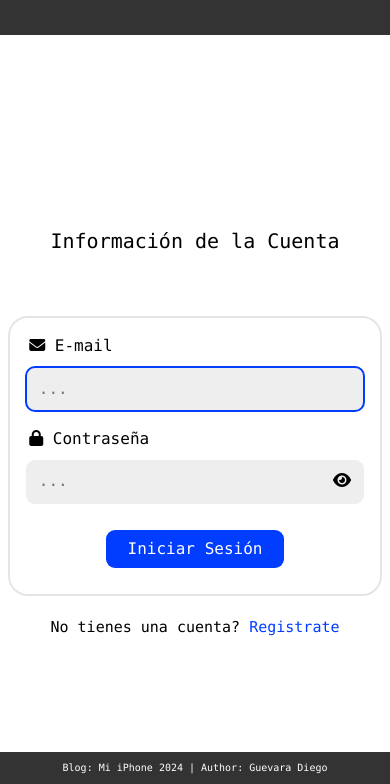
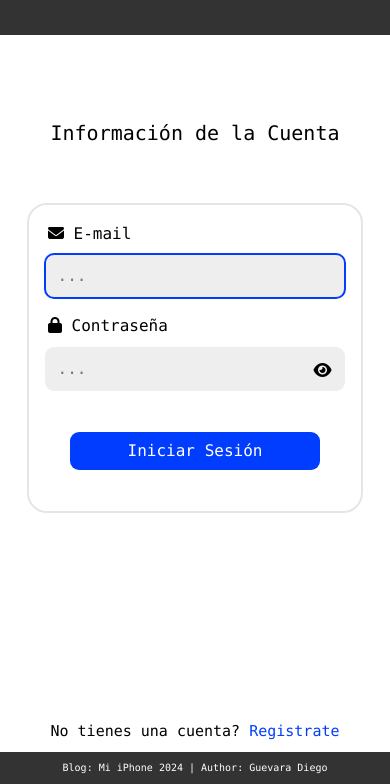
Before and after one commit to Diebut/Diebut.github.io, a website: page index.html in a window 390 px wide. Shown: the part 77-861 px from the top of the page. Drawn offline with Linux system fonts and the light colour scheme.

Commit message:
se modifica media de login

```diff
--- a/Css/index.css
+++ b/Css/index.css
@@ -144,23 +144,28 @@ header, footer {
     section {
         padding: 0.5em;
         height: 85dvh;
+        /* background-color: #91ff00; */
     }
     .legend1{
         align-items: center;
         font-size: 20px;
+        /* font-weight: bold; */
         display: flex;
-        margin-bottom: 5px;
+        padding: 0;
+        /* background-color: aqua; */
     }
 
     section form {
         padding: 1em;
-        width: 100%;
+        width: 90%;
         max-width: none;
+        margin-bottom: 50%;
+        /* background-color:#003DFF ; */
     }
 
     .toggle-password {
-        right: 10%;
-        top: 66%;
+        right: 15%;
+        top: 53%;
     }
 
     section h1 {
@@ -168,10 +173,12 @@ header, footer {
     }
     .formulario_btn {
         width: 100%;
-        margin: 10px 80px 10px 80px;
+        margin: 25px;
+        /* background-color: #91ff00; */
     }
     section p{
         font-size: 15px;
+        margin-bottom: 1%;
     }
     footer{
         font-size: 10px;
```
